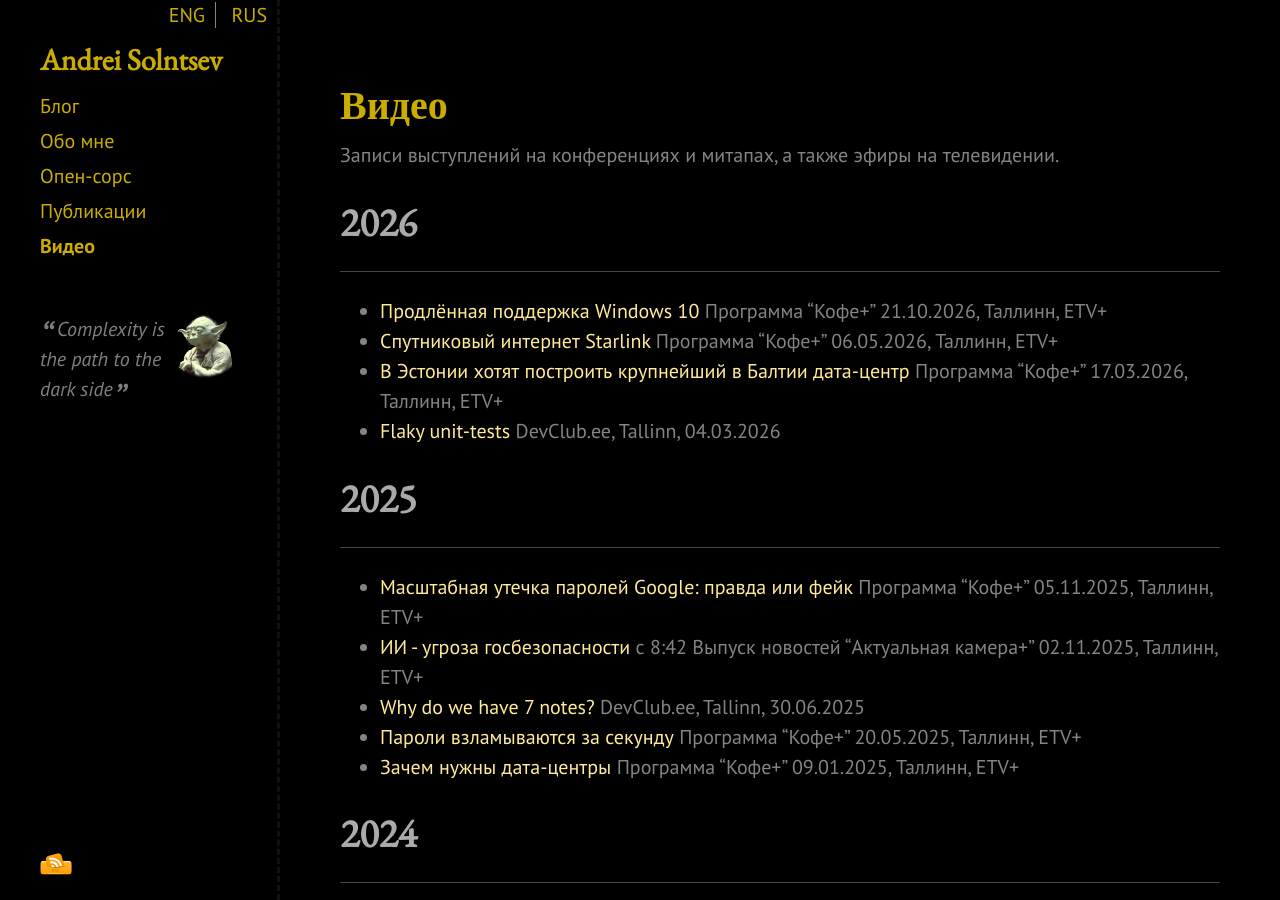
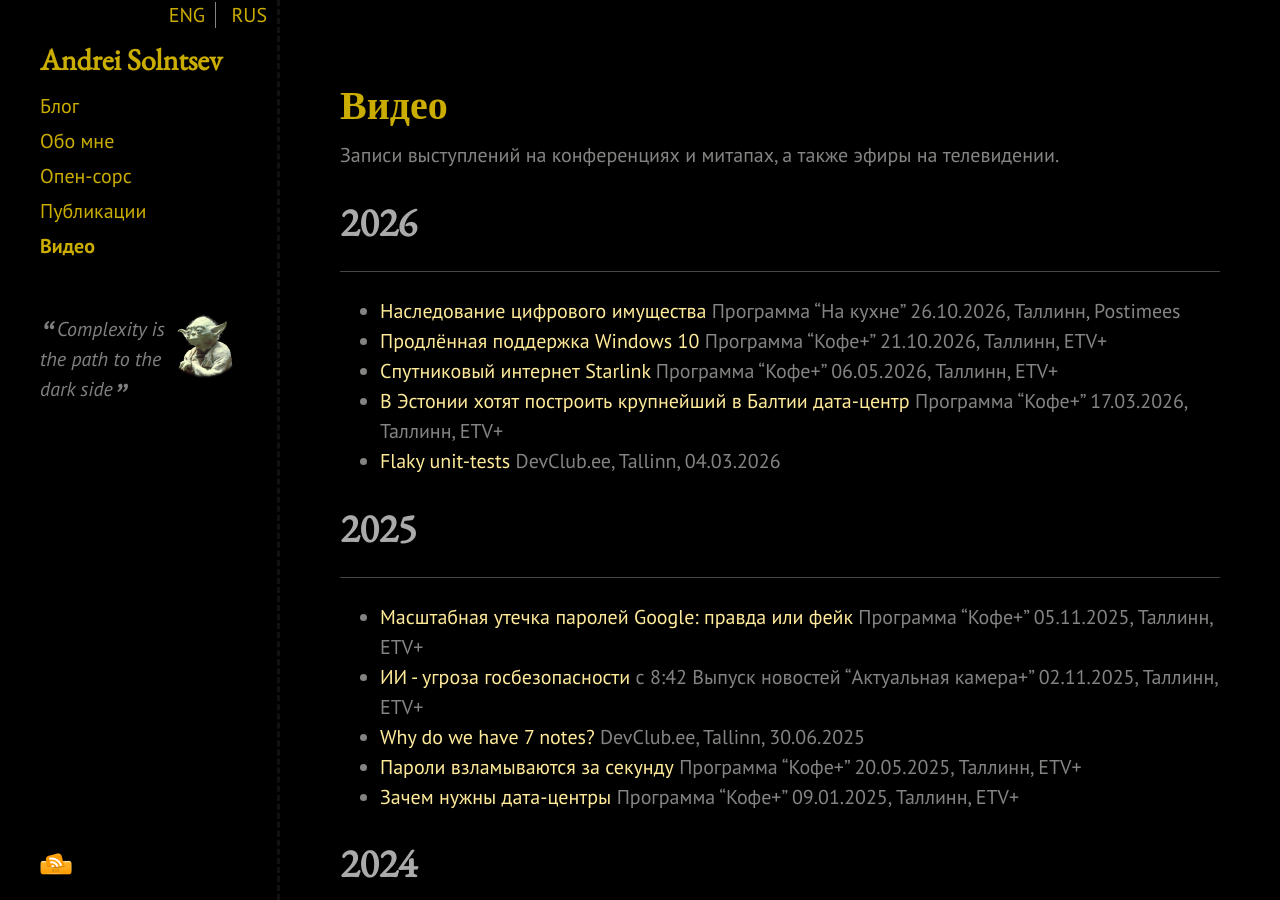
Before and after one commit to asolntsev/asolntsev.github.io, a Jekyll site: the page built from ru/video.md, in a window 1280 px wide and 900 px high. Built offline with Jekyll 4.4.1, drawn with Linux system fonts in a browser that asks for light colours; nearby versions of some CDN libraries.

Commit message:
add Postimees interview

```diff
--- a/ru/video.md
+++ b/ru/video.md
@@ -8,6 +8,7 @@ category: ru
 
 # 2026
 * * *
+* [Наследование цифрового имущества](https://rus.postimees.ee/8570124/paroli-foto-kriptovalyuta-kak-proishodit-nasledovanie-cifrovogo-imushchestva-i-chto-dostanetsya-vashim-blizkim) Программа "На кухне" 26.10.2026, Таллинн, Postimees
 * [Продлённая поддержка Windows 10](https://jupiter.err.ee/1610172283/pochemu-vazhno-obnovljat-operacionnye-sistemy-i-programmy) Программа "Кофе+" 21.10.2026, Таллинн, ETV+
 * [Спутниковый интернет Starlink](https://jupiterpluss.err.ee/1610015752/v-jestoniju-prishel-sputnikovyj-internet-starlink) Программа "Кофе+" 06.05.2026, Таллинн, ETV+
 * [В Эстонии хотят построить крупнейший в Балтии дата-центр](https://jupiterpluss.err.ee/1609970048/v-jestonii-hotjat-postroit-krupnejshij-v-baltii-data-centr) Программа "Кофе+" 17.03.2026, Таллинн, ETV+
```
